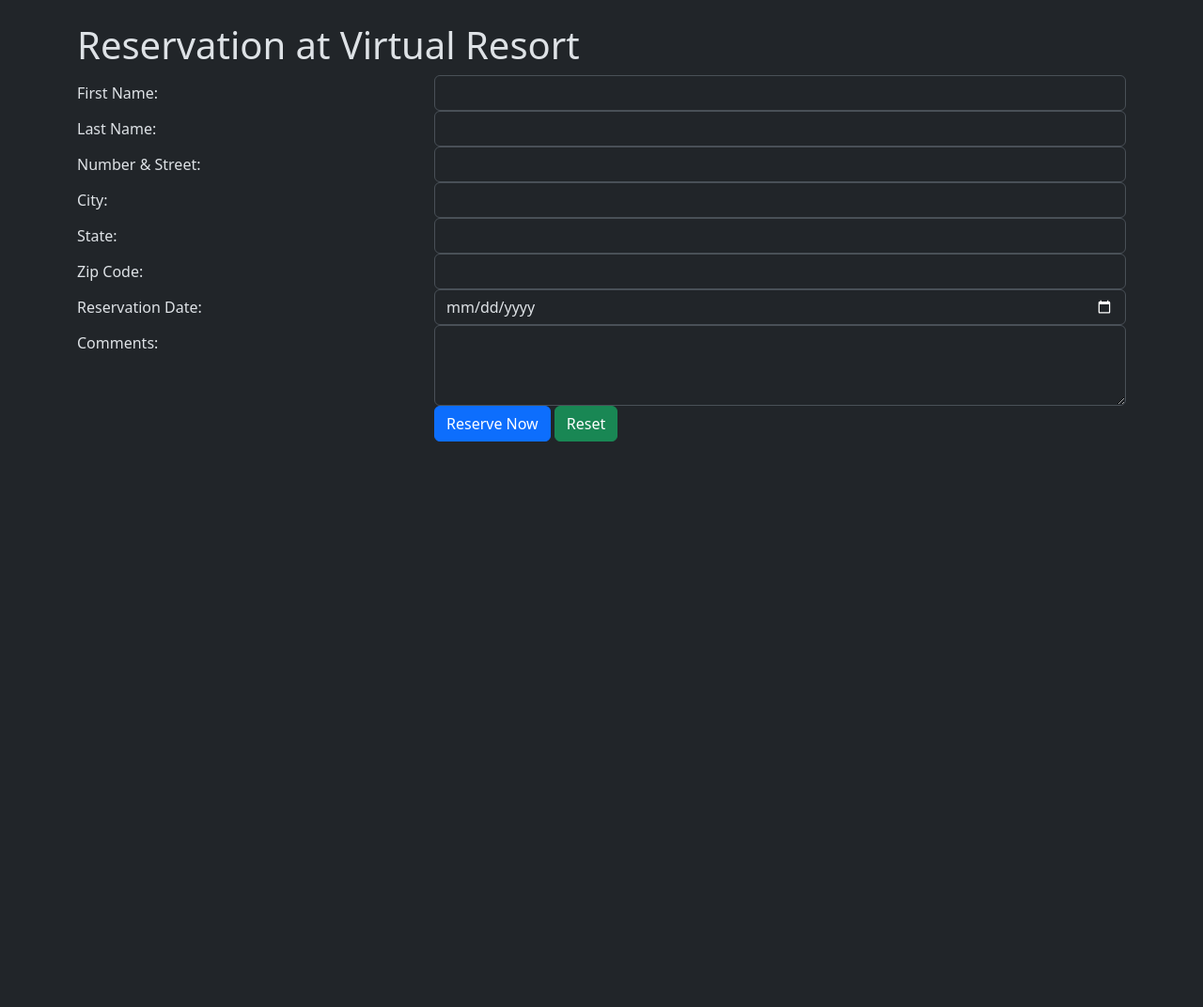
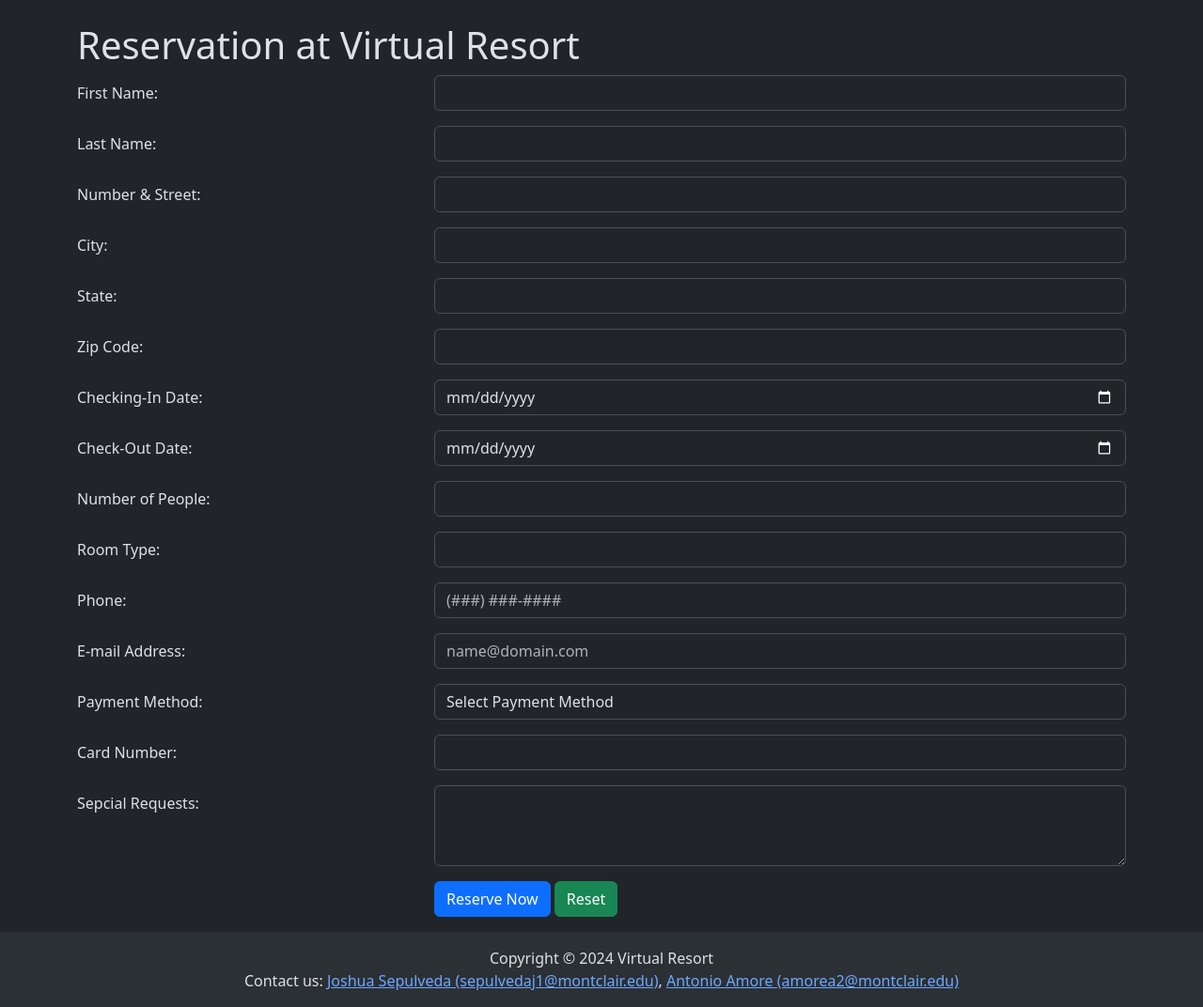
Before and after one commit to joshua-s/Virtual-Resort, a PHP site: page /reservation.php in a window 1280 px wide. Shown: the part 56-1128 px from the top of the page at 94% size. Before the commit the page ends 526 px from the top, so only its background shows below. Run offline with PHP 8.4, Linux system fonts and the light colour scheme.

Commit message:
form & footer

```diff
--- a/activities.php
+++ b/activities.php
@@ -140,7 +140,7 @@
   </div>
 </div>
 
-<?php include 'footer.php'; ?>
     <script src="https://cdn.jsdelivr.net/npm/bootstrap@5.3.3/dist/js/bootstrap.bundle.min.js" integrity="sha384-YvpcrYf0tY3lHB60NNkmXc5s9fDVZLESaAA55NDzOxhy9GkcIdslK1eN7N6jIeHz" crossorigin="anonymous"></script>
+    <?php include 'footer.php'; ?>
   </body>
 </html>
--- a/footer.php
+++ b/footer.php
@@ -1,3 +1,15 @@
+    <head>
+      <style>
+        footer{
+          width: 100%;
+          text-align: center;
+          position: bottom;
+          bottom: 0pt;
+          width: 100%;
+          left: 0pt;
+        }
+      </style>
+    </head>
     <footer class="bg-body-tertiary text-center text-lg-start">
       <div class="text-center p-3">
         Copyright © 2024 Virtual Resort<br>
--- a/reservation.php
+++ b/reservation.php
@@ -2,8 +2,13 @@
 <html lang="en" data-bs-theme="dark">
   <head>
     <meta charset="utf-8">
-    <meta name="viewport" content="width=device-width, initial-scale=1">
+    <meta  content="width=device-width, initial-scale=1">
     <title>Reservation - Virtual Resort</title>
+    <style>
+      .form-group{
+        margin-bottom: 1rem;
+      }
+    </style>
     <link href="https://cdn.jsdelivr.net/npm/bootstrap@5.3.3/dist/css/bootstrap.min.css" rel="stylesheet" integrity="sha384-QWTKZyjpPEjISv5WaRU9OFeRpok6YctnYmDr5pNlyT2bRjXh0JMhjY6hW+ALEwIH" crossorigin="anonymous">
     <link rel="stylesheet" href="https://cdn.jsdelivr.net/npm/bootstrap-icons@1.11.3/font/bootstrap-icons.min.css">
   </head>
@@ -42,51 +47,99 @@
         <h1>Reservation at Virtual Resort</h1>
         <form>
             <div class="form-group row">
-                <label for="firstName" class="col-12 col-sm-4 col-form-label">First Name:</label>
+                <label  class="col-12 col-sm-4 col-form-label">First Name:</label>
                 <div class="col-12 col-sm-8">
-                    <input type="text" class="form-control" id="firstName" name="firstName" required>
+                    <input type="text" class="form-control" id="firstName"  required>
                 </div>
             </div>
             <div class="form-group row">
-                <label for="lastName" class="col-12 col-sm-4 col-form-label">Last Name:</label>
+                <label  class="col-12 col-sm-4 col-form-label">Last Name:</label>
                 <div class="col-12 col-sm-8">
-                    <input type="text" class="form-control" id="lastName" name="lastName" required>
+                    <input type="text" class="form-control" id="lastName"  required>
                 </div>
             </div>
             <div class="form-group row">
-                <label for="addressNumber" class="col-12 col-sm-4 col-form-label">Number & Street:</label>
+                <label  class="col-12 col-sm-4 col-form-label">Number & Street:</label>
                 <div class="col-12 col-sm-8">
-                    <input type="text" class="form-control" id="numberStreet" name="numberStreet" required>
+                    <input type="text" class="form-control" id="numberStreet"  required>
                 </div>
             </div>
             <div class="form-group row">
-                <label for="city" class="col-12 col-sm-4 col-form-label">City:</label>
+                <label  class="col-12 col-sm-4 col-form-label">City:</label>
                 <div class="col-12 col-sm-8">
-                    <input type="text" class="form-control" id="city" name="city" required>
+                    <input type="text" class="form-control" id="city"  required>
                 </div>
             </div>
             <div class="form-group row">
-                <label for="state" class="col-12 col-sm-4 col-form-label">State:</label>
+                <label  class="col-12 col-sm-4 col-form-label">State:</label>
                 <div class="col-12 col-sm-8">
-                    <input type="text" class="form-control" id="state" name="state" required>
+                    <input type="text" class="form-control" id="state"  required>
                 </div>
             </div>
             <div class="form-group row">
-                <label for="state" class="col-12 col-sm-4 col-form-label">Zip Code:</label>
+                <label  class="col-12 col-sm-4 col-form-label">Zip Code:</label>
                 <div class="col-12 col-sm-8">
-                    <input type="zip" class="form-control" id="zip" name="zip" required>
+                    <input type="number" class="form-control" id="zip"  required>
                 </div>
             </div>
             <div class="form-group row">
-                <label for="reservationDate" class="col-12 col-sm-4 col-form-label">Reservation Date:</label>
+                <label  class="col-12 col-sm-4 col-form-label">Checking-In Date:</label>
                 <div class="col-12 col-sm-8">
-                    <input type="date" class="form-control" id="reservationDate" name="reservationDate" required>
+                    <input type="date" class="form-control" id="checkIn"  required>
                 </div>
             </div>
             <div class="form-group row">
-                <label for="comments" class="col-12 col-sm-4 col-form-label">Comments:</label>
+                <label  class="col-12 col-sm-4 col-form-label">Check-Out Date:</label>
                 <div class="col-12 col-sm-8">
-                    <textarea class="form-control" id="comments" name="comments" rows="3"></textarea>
+                    <input type="date" class="form-control" id="checkOut"  required>
+                </div>
+            </div>
+            <div class="form-group row">
+                <label  class="col-12 col-sm-4 col-form-label">Number of People:</label>
+                <div class="col-12 col-sm-8">
+                    <input type="number" class="form-control" id="people" required>
+                </div>
+            </div>
+            <div class="form-group row">
+                <label  class="col-12 col-sm-4 col-form-label">Room Type:</label>
+                <div class="col-12 col-sm-8">
+                    <input type="text" class="form-control" id="room" required>
+                </div>
+            </div>
+            <div class="form-group row">
+                <label  class="col-12 col-sm-4 col-form-label">Phone: </label>
+                <div class="col-12 col-sm-8">
+                    <input type="tel" class="form-control" id="phone"  placeholder="(###) ###-####" required>
+                </div>
+            </div>
+            <div class="form-group row">
+                <label  class="col-12 col-sm-4 col-form-label">E-mail Address: </label>
+                <div class="col-12 col-sm-8">
+                    <input type="email" class="form-control" id="mail" placeholder="name@domain.com" required>
+                </div>
+            </div>
+            <div class="form-group row">
+              <label class="col-12 col-sm-4 col-form-label">Payment Method:</label>
+              <div class="col-12 col-sm-8">
+                <select class="form-control" id="payment" required>
+                  <option value="">Select Payment Method</option>
+                  <option value="visa">Visa</option>
+                  <option value="mastercard">MasterCard</option>
+                  <option value="amex">American Express</option>
+                  <option value="discover">Discover</option>
+                </select>
+              </div>
+            </div>
+            <div class="form-group row">
+                <label  class="col-12 col-sm-4 col-form-label">Card Number: </label>
+                <div class="col-12 col-sm-8">
+                    <input type="text" class="form-control" id="cardNumber" required>
+                </div>
+            </div>
+            <div class="form-group row">
+                <label  class="col-12 col-sm-4 col-form-label">Sepcial Requests:</label>
+                <div class="col-12 col-sm-8">
+                    <textarea class="form-control" id="requests" rows="3"></textarea>
                 </div>
             </div>
             <div class="form-group row">
@@ -97,6 +150,7 @@
             </div>
         </form>
     </div>
+    <?php include 'footer.php'; ?>
     <script src="https://cdn.jsdelivr.net/npm/bootstrap@5.3.3/dist/js/bootstrap.bundle.min.js" integrity="sha384-YvpcrYf0tY3lHB60NNkmXc5s9fDVZLESaAA55NDzOxhy9GkcIdslK1eN7N6jIeHz" crossorigin="anonymous"></script>
   </body>
 </html>
```
Also changed, not shown: comments.php (+10 -0 lines), index.php (+10 -0 lines), yurts.php (+10 -0 lines).
